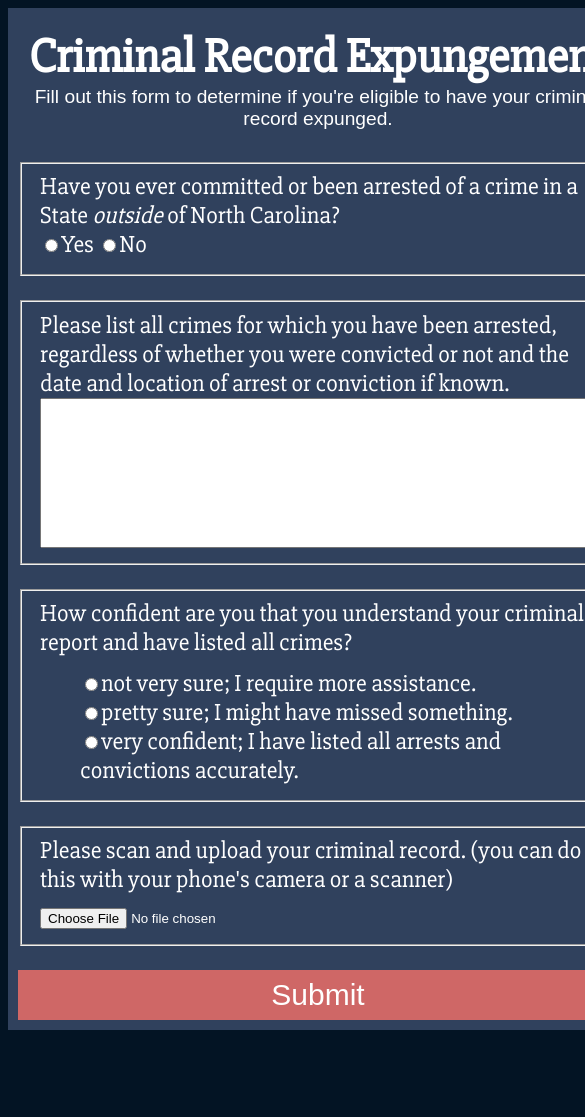
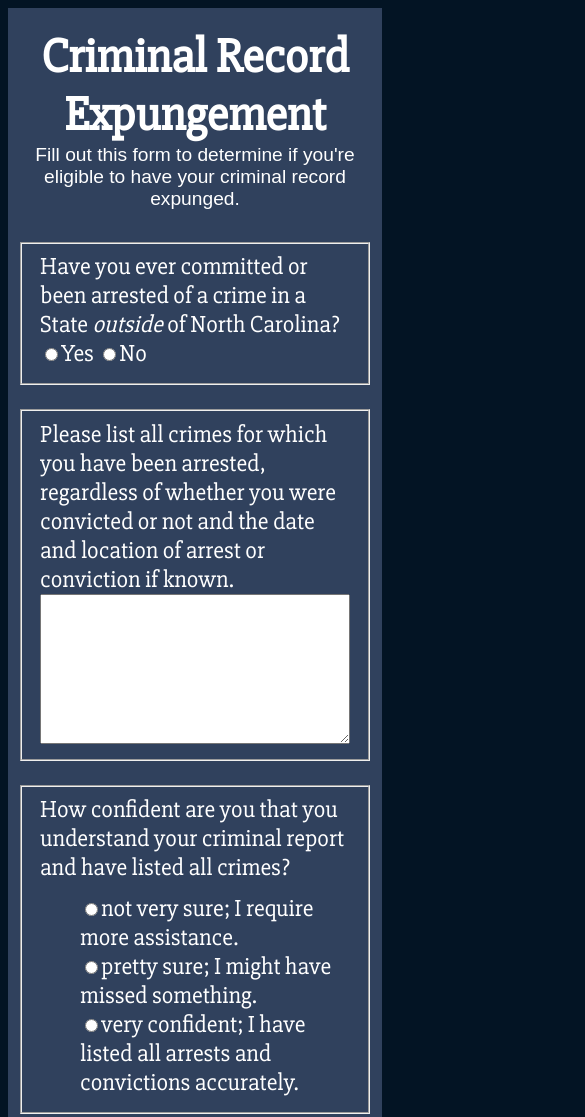
Before and after one commit to TheToolbox/expunger, a plain HTML site: page index.html in a window 390 px wide. Shown: the top 1117 px of the page, 585 px wide, since content can reach past the window. Before the commit the page ends 1038 px from the top, so only its background shows below. Drawn offline with Linux system fonts and the light colour scheme.

Commit message:
improving mobile performance

```diff
--- a/index.css
+++ b/index.css
@@ -12,7 +12,7 @@
     background-color: #30415D;
     margin: auto;
     padding: 10px;
-    width: 600px;
+    max-width: 600px;
     color: white;
     font-family: 'Slabo 27px', serif;
 }
--- a/index.html
+++ b/index.html
@@ -1,13 +1,14 @@
 <html>
 
 <head>
+    <meta name="viewport" content="width=device-width; initial-scale=1.0">
     <title>Criminal Record Expungement</title>
     <link rel="stylesheet" href="index.css">
 </head>
 
 <body>
     <main>
-        <h1>Criminal Record Expungement <small>Fill out this form to determine if you're eligible to have your criminal record expunged.</small></h1>
+        <h1>Criminal Record Expungement <br> <small>Fill out this form to determine if you're eligible to have your criminal record expunged.</small></h1>
 
         <form method="dialog">
             <fieldset>
```
